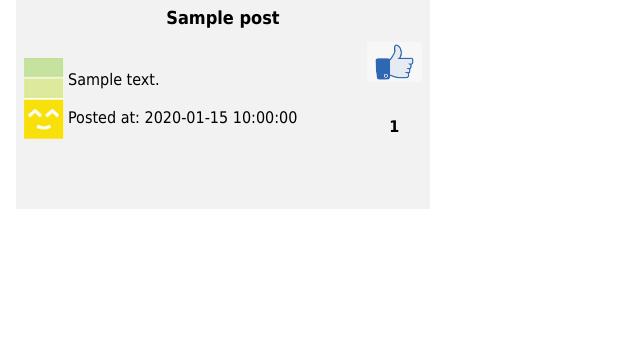
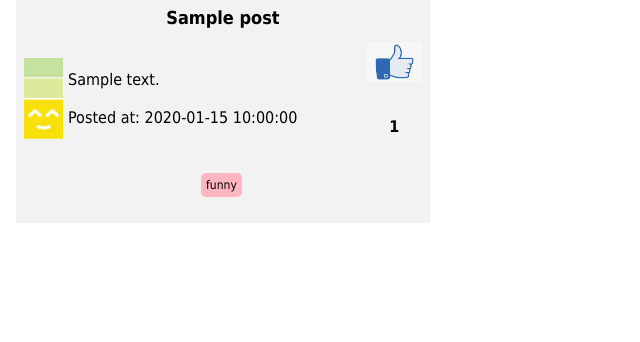
Before and after one commit to dhoangquan1/SmileApp, a Flask app: page / in a window 1280 px wide. Shown: the part 156-498 px from the top of the page, without its empty margins (0-640 px from the left). Run offline with Flask 3, Linux system fonts and the light colour scheme; tables that the repository leaves empty hold one stand-in row (values such as "Sample post"); some libraries are stand-ins or nearby versions.

Commit message:
Task 4: Styled and displayed the tags

```diff
--- a/app/main/templates/_post.html
+++ b/app/main/templates/_post.html
@@ -45,6 +45,9 @@
             <td colspan="3" style = "text-align:center" valign="bottom">
                 <br>
                 <!-- (milestone2) TODO: include all the tags associated with the post-->
+                {% for t in post.get_tags() %}
+                    <span class="tagitem">{{t.name}}</span>
+                {% endfor %}
             </td>
         </tr>
         <tr>
--- a/app/static/css/main.css
+++ b/app/static/css/main.css
@@ -166,3 +166,13 @@ a:hover {
         padding: 5px
     }
 }
+
+.tagitem {
+    text-align: center;
+    font-size: 12px;
+    font-family: Tahoma;
+    padding: 5px;
+    border-radius: 5px;
+    margin: 0px 3px 0px 0px;
+    background-color: lightpink;
+}
```
Also changed, not shown: smile.db.
